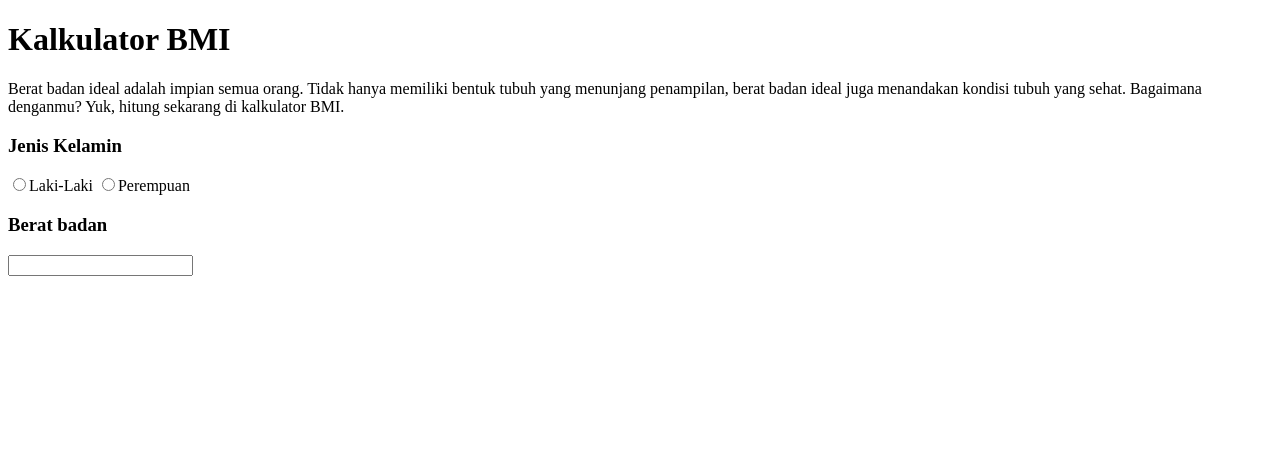
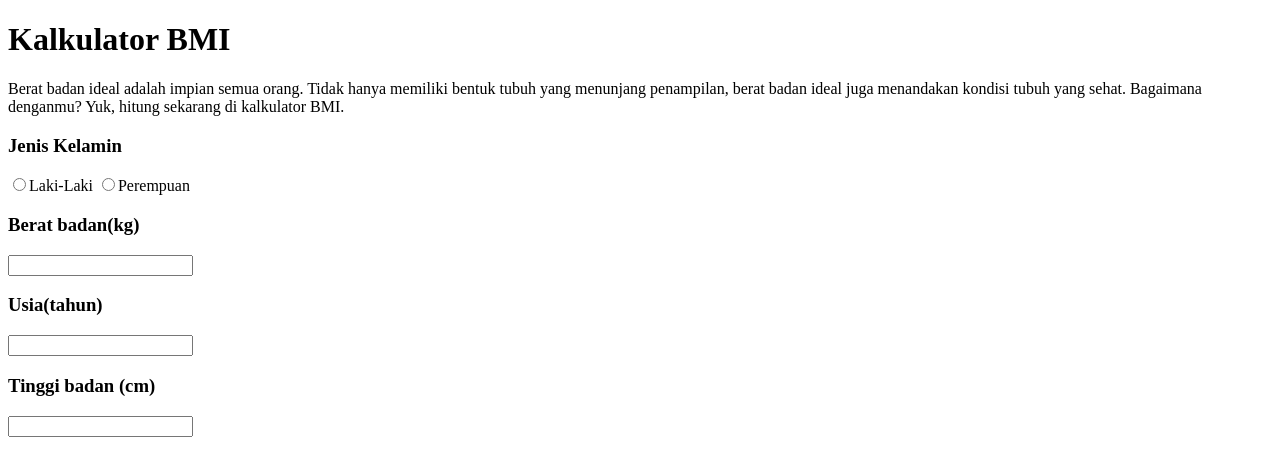
Before and after one commit to revou-fundamental-course/5-aug-24-januarw, a plain HTML site: page index.html in a window 1280 px wide. Drawn offline with Linux system fonts and the light colour scheme.

Commit message:
update index html

```diff
--- a/index.html
+++ b/index.html
@@ -24,7 +24,17 @@
             </div>
 
             <div>
-                <h3>Berat badan</h3>
+                <h3>Berat badan(kg)</h3>
+                <input type="number">
+            </div>
+
+            <div>
+                <h3>Usia(tahun)</h3>
+                <input type="number">
+            </div>
+
+            <div>
+                <h3>Tinggi badan (cm)</h3>
                 <input type="number">
             </div>
         </form>
```
